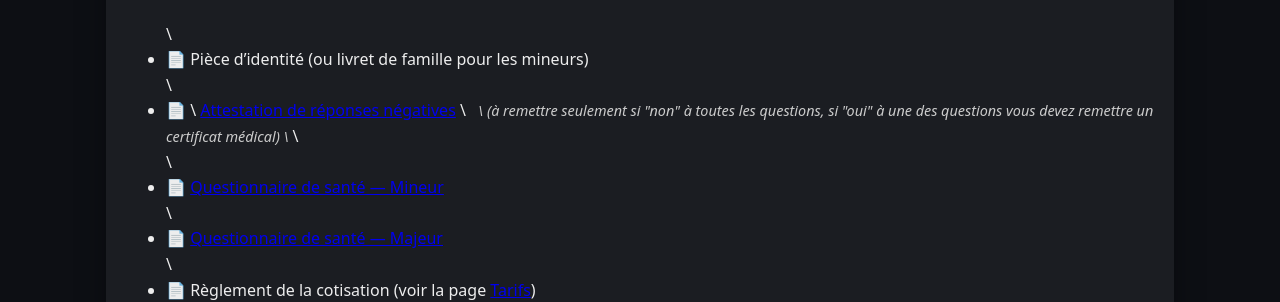
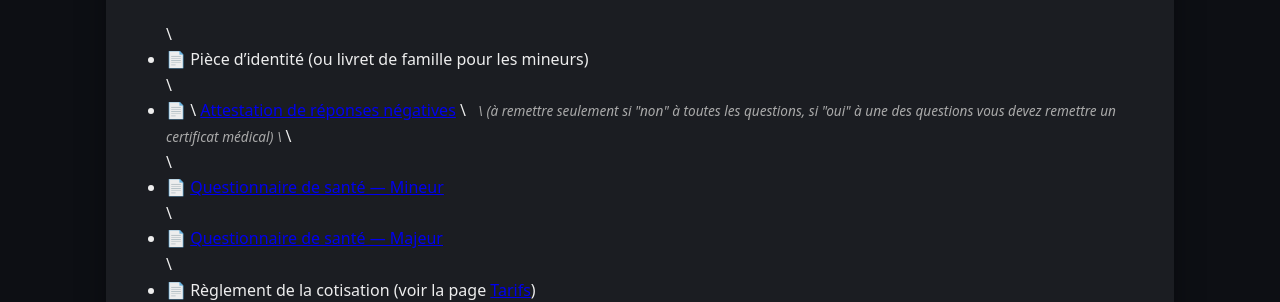
Before and after one commit to Nelwyn64/ivry-echecs-94, a Jekyll site: the page built from adhesion.html, in a window 1280 px wide. Shown: the part 431-733 px from the top of the page. Built offline with Jekyll 4.4.1, drawn with Linux system fonts in a browser that asks for light colours.

Commit message:
Update Pages du site “adhesion”

```diff
--- a/adhesion.html
+++ b/adhesion.html
@@ -9,6 +9,8 @@ bg_image: bg-adhesion.jpg
   <h1 class="section-title">Adhésion</h1>
 
 <p style="margin:40px 0;"></p>
+
+
 
   <p>
 
@@ -40,7 +42,7 @@ bg_image: bg-adhesion.jpg
 
 \    <a href="/assets/uploads/attestation_negative.pdf" target="_blank">Attestation de réponses négatives</a>
 
-\    <span style="margin-left:8px; font-style:italic; color:#cccccc; font-size:90%;">
+\    <span style="margin-left:8px; font-style:italic; color:#aaaaaa; font-size:85%;">
 
 \    (à remettre seulement si "non" à toutes les questions, si "oui" à une des questions vous devez remettre un certificat médical)
 
```
